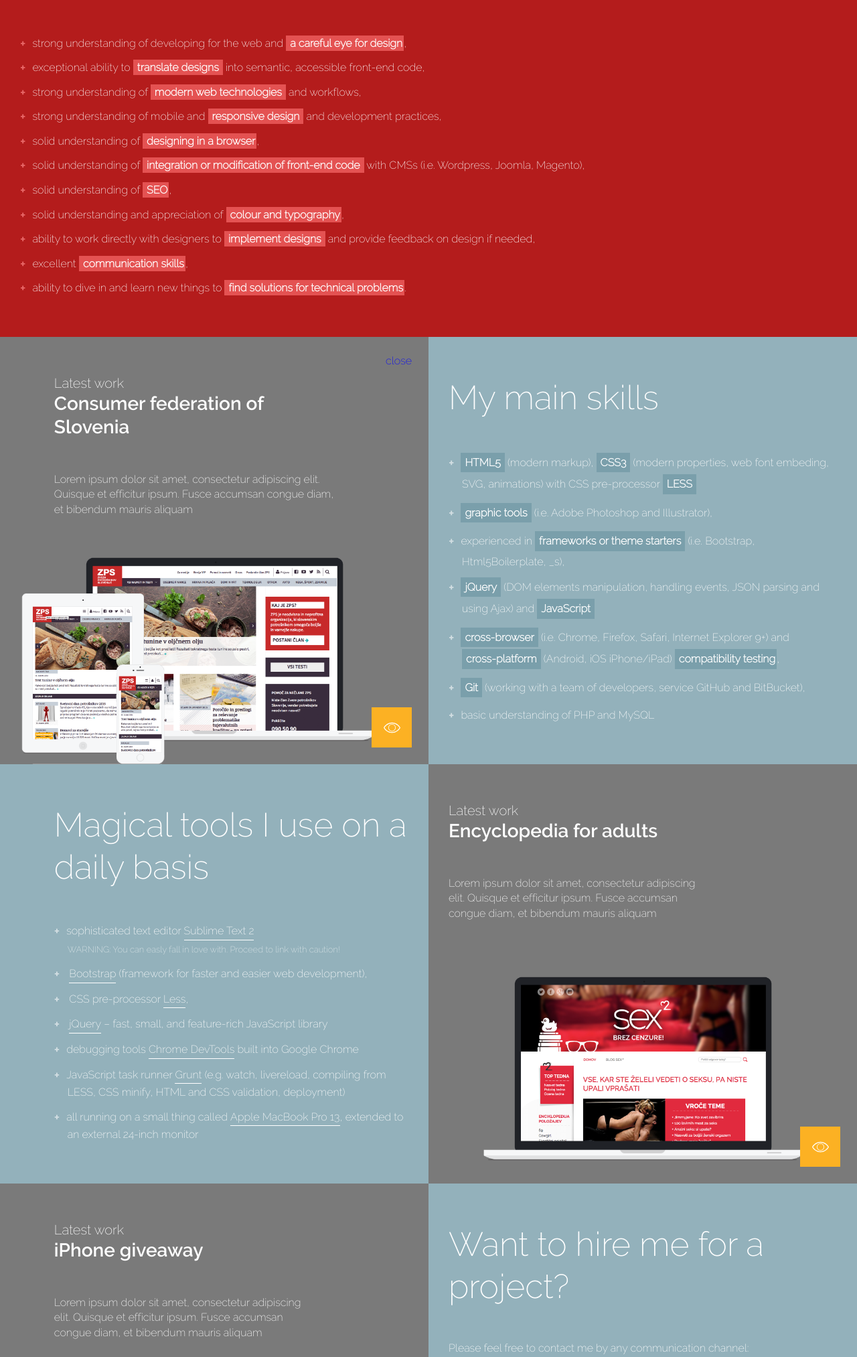
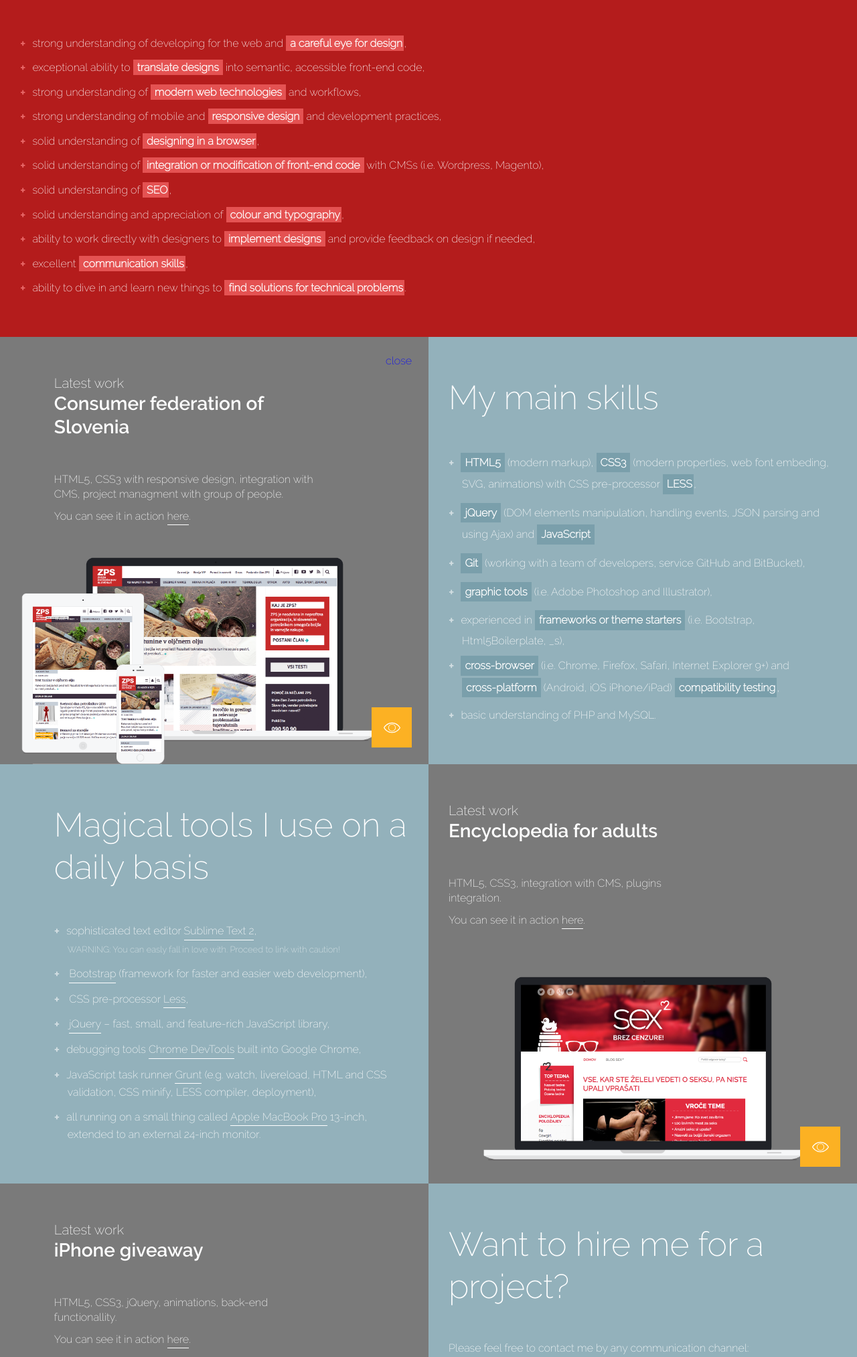
Before and after one commit to be-codified/personal-presentation-site, a PHP site: page / in a window 1280 px wide. Shown: the part 657-2683 px from the top of the page at 67% size. Run offline with PHP 8.4, Linux system fonts and the light colour scheme.

Commit message:
content updates

```diff
--- a/css/custom-styles.css
+++ b/css/custom-styles.css
@@ -220,6 +220,12 @@ ul.tools i:hover + .reference-point .bubble,
   padding-top: 0;
   margin-top: -12px;
 }
+.portfolio > div a {
+  text-decoration: none;
+  color: #ffffff;
+  display: inline-block;
+  border-bottom: 1px solid #ffffff;
+}
 .business-owner {
   font-size: 13px;
 }
--- a/css/custom-styles.less
+++ b/css/custom-styles.less
@@ -229,7 +229,6 @@ ul.tools,
     i:hover + .reference-point .bubble {
         display: block !important;
     }
-
 }
 
 .how-made p.first { padding-bottom: 20px; }
@@ -247,6 +246,13 @@ ul.tools,
         font-family: 'ralewaysemibold', sans-serif;
         padding-top: 0;
         margin-top: -12px;
+    }
+
+    > div a {
+        text-decoration: none;
+        color: @color-white;
+        display: inline-block;
+        border-bottom: 1px solid @color-white;
     }
 }
 
--- a/index.php
+++ b/index.php
@@ -80,7 +80,7 @@
                                     <li>strong understanding of <strong>modern web technologies</strong> and workflows,</li>
                                     <li>strong understanding of mobile and <strong>responsive design</strong> and development practices,</li>
                                     <li>solid understanding of <strong class="reduced-right-padding">designing in a browser</strong>,</li>
-                                    <li>solid understanding of <strong>integration or modification of front-end code</strong> with CMSs (i.e. Wordpress, Joomla, Magento),</li>
+                                    <li>solid understanding of <strong>integration or modification of front-end code</strong> with CMSs (i.e. Wordpress, Magento),</li>
                                     <li>solid understanding of <strong class="reduced-right-padding">SEO</strong>,</li>
                                     <li>solid understanding and appreciation of <strong class="reduced-right-padding">colour and typography</strong>,</li>
                                     <li>ability to work directly with designers to <strong>implement designs</strong> and provide feedback on design if needed,</li>
@@ -95,7 +95,8 @@
                         <div class="col-xs-12 col-sm-12 col-md-12 col-lg-9 col-lg-push-1">
                             <p class="latest">Latest work</p>
                             <h2>Consumer federation of Slovenia</h2>
-                            <p>Lorem ipsum dolor sit amet, consectetur adipiscing elit. Quisque et efficitur ipsum. Fusce accumsan congue diam, et bibendum mauris aliquam</p>
+                            <p>HTML5, CSS3 with responsive design, integration with CMS, project managment with group of people.</p>
+                            <p>You can see it in action <a href="http://www.zps.si" target="_blank">here</a>.</p>
                         </div>
                         <a href="#" class="more-close">close</a>
                         <a href="#" class="more"></a>
@@ -104,13 +105,13 @@
                         <div class="col-xs-12 col-sm-12 col-md-12 col-lg-12">
                             <h2>My main skills</h2>
                             <ul class="plus-bullets skills">
-                                <li><strong>HTML5</strong> (modern markup), <strong>CSS3</strong> (modern properties, web font embeding, SVG, animations) with CSS pre-processor <strong>LESS</strong></li>
+                                <li><strong>HTML5</strong> (modern markup), <strong>CSS3</strong> (modern properties, web font embeding, SVG, animations) with CSS pre-processor <strong class="reduced-right-padding">LESS</strong>,</li>
+                                <li><strong>jQuery</strong> (DOM elements manipulation, handling events, JSON parsing and using Ajax) and <strong>JavaScript</strong></li>
+                                <li><strong>Git</strong> (working with a team of developers, service GitHub and BitBucket),</li>
                                 <li><strong>graphic tools</strong> (i.e. Adobe Photoshop and Illustrator),</li>
                                 <li>experienced in <strong>frameworks or theme starters</strong> (i.e. Bootstrap, Html5Boilerplate, _s),</li>
-                                <li><strong>jQuery</strong> (DOM elements manipulation, handling events, JSON parsing and using Ajax) and <strong>JavaScript</strong></li>
                                 <li><strong>cross-browser</strong> (i.e. Chrome, Firefox, Safari, Internet Explorer 9+) and <strong>cross-platform</strong> (Android, iOS iPhone/iPad) <strong class="reduced-right-padding">compatibility testing</strong>,</li>
-                                <li><strong>Git</strong> (working with a team of developers, service GitHub and BitBucket),</li>
-                                <li>basic understanding of PHP and MySQL</li>
+                                <li>basic understanding of PHP and MySQL.</li>
                             </ul>
                         </div>
                     </div>
@@ -120,7 +121,7 @@
                         <div class="col-xs-12 col-sm-12 col-md-12 col-lg-11 col-lg-offset-1">
                             <h2>Magical tools I use on a daily basis</h2>
                             <ul class="plus-bullets tools">
-                                <li>sophisticated text editor <a href="http://www.sublimetext.com/" target="_blank">Sublime Text 2</a><br /><span class="warning"><span>Warning:</span> You can easly fall in love with. Proceed to link with caution!</span></li>
+                                <li>sophisticated text editor <a href="http://www.sublimetext.com/" target="_blank">Sublime Text 2</a>,<br /><span class="warning"><span>Warning:</span> You can easly fall in love with. Proceed to link with caution!</span></li>
                                 <li>
                                     <a href="http://getbootstrap.com/" target="_blank">Bootstrap</a> (framework for faster and easier web development),
                                 </li>
@@ -128,11 +129,11 @@
                                     CSS pre-processor <a href="http://lesscss.org/" target="_blank">Less</a>,
                                 </li>
                                 <li>
-                                    <a href="http://jquery.com/" target="_blank">jQuery</a> &ndash; fast, small, and feature-rich JavaScript library
+                                    <a href="http://jquery.com/" target="_blank">jQuery</a> &ndash; fast, small, and feature-rich JavaScript library,
                                 </li>
-                                <li>debugging tools <a href="https://developer.chrome.com/devtools" target="_blank">Chrome DevTools</a> built into Google Chrome</li>
-                                <li>JavaScript task runner <a href="http://gruntjs.com/" target="_blank">Grunt</a> (e.g. watch, livereload, compiling from LESS, CSS minify, HTML and CSS validation, deployment)</li>
-                                <li>all running on a small thing called <a href="http://www.apple.com/macbook-pro/" target="_blank">Apple MacBook Pro 13</a></i>, extended to an external 24-inch monitor</li>
+                                <li>debugging tools <a href="https://developer.chrome.com/devtools" target="_blank">Chrome DevTools</a> built into Google Chrome,</li>
+                                <li>JavaScript task runner <a href="http://gruntjs.com/" target="_blank">Grunt</a> (e.g. watch, livereload, HTML and CSS validation, CSS minify, LESS compiler, deployment),</li>
+                                <li>all running on a small thing called <a href="http://www.apple.com/macbook-pro/" target="_blank">Apple MacBook Pro</a> 13-inch</i>, extended to an external 24-inch monitor.</li>
                             </ul>
                         </div>
                     </div>
@@ -140,7 +141,8 @@
                         <div class="col-xs-12 col-sm-12 col-md-12 col-lg-8">
                             <p class="latest">Latest work</p>
                             <h2>Encyclopedia for adults</h2>
-                            <p>Lorem ipsum dolor sit amet, consectetur adipiscing elit. Quisque et efficitur ipsum. Fusce accumsan congue diam, et bibendum mauris aliquam</p>
+                            <p>HTML5, CSS3, integration with CMS, plugins integration.</p>
+                            <p>You can see it in action <a href="http://www.sex2.si" target="_blank">here</a>.</p>
                         </div>
                         <a href="#" class="more"></a>
                     </div>
@@ -150,7 +152,8 @@
                         <div class="col-xs-12 col-sm-12 col-md-12 col-lg-8 col-lg-offset-1">
                             <p class="latest">Latest work</p>
                             <h2>iPhone giveaway</h2>
-                            <p>Lorem ipsum dolor sit amet, consectetur adipiscing elit. Quisque et efficitur ipsum. Fusce accumsan congue diam, et bibendum mauris aliquam</p>
+                            <p>HTML5, CSS3, jQuery, animations, back-end functionallity.</p>
+                            <p>You can see it in action <a href="http://showcase.social-amaze.com/giveaway_iphone/index.php/giveaway/index" target="_blank">here</a>.</p>
                         </div>
                         <a href="#" class="more pull-right"></a>
                     </div>
@@ -181,15 +184,14 @@
                             <h2 class="smaller">How was this site made?</h2>
                             <p class="first">No website template has been used. I have coded it with modern technologies:</p>
                             <ul class="plus-bullets">
-                                <li>HTML5, CSS3 (using Less), jQuery and animations // note: change this,</li>
+                                <li>HTML5, CSS3 (using Less), jQuery and animations (plugin <a href="https://github.com/aishek/jquery-animateNumber">animateNumber</a>),</li>
                                 <li>by using responsive design and Bootstrap framework,</li>
-                                <li>checked with HTML5 and CSS validator (grunt-lint5, CSS validator) and PageSpeed Insights (or yslow.com?),</li>
-                                <li>logo and contact icons are used in SVG format</li>
-                                <li>CSS shadows for simple elements</li>
+                                <li>calculation for working periods (how many years) are calculated automatically,</li>
+                                <li>logo and contact icons are used in SVG format,</li>
+                                <li>CSS shadows are used with simple elements,</li>
                                 <li>CSS and JavaScript files have been minified,</li>
-                                <li>cross-browser (i.e. Chrome, Firefox, Safari, Internet Explorer 9+) and cross-platform (Android, iOS iPhone/iPad) compatibility was tested as well,</li>
-                                <li>animations (<a href="https://github.com/aishek/jquery-animateNumber">animateNumber</a>)</li>
-                                <li>time for how long I am working in web industry is calculated automatically.// note: change this</li>
+                                <li>site was checked with HTML5 and CSS3 validator and <a href="https://developers.google.com/speed/pagespeed/insights/?url=http%3A%2F%2Fbe-codified.com%2Fdevelopment%2F&tab=desktop" target="_blank">PageSpeed Insights</a>,</li>
+                                <li>cross-browser (i.e. Chrome, Firefox, Safari, Internet Explorer 9+) and cross-platform (Android, iOS iPhone/iPad) compatibility was tested as well.</li>
                             </ul>
                             <p>
                                 Design made with <i class="fa fa-heart fa-lg"></i><span class="reference-point"><span class="bubble">The icon should read as love.</span></span> by Groga Tancek and excellent profile <i class="fa fa-camera fa-lg"></i><span class="reference-point"><span class="bubble">The icon should read as photo.</span></span> provided by Ana Skobe.
```
Also changed, not shown: css/custom-styles.min.css.
